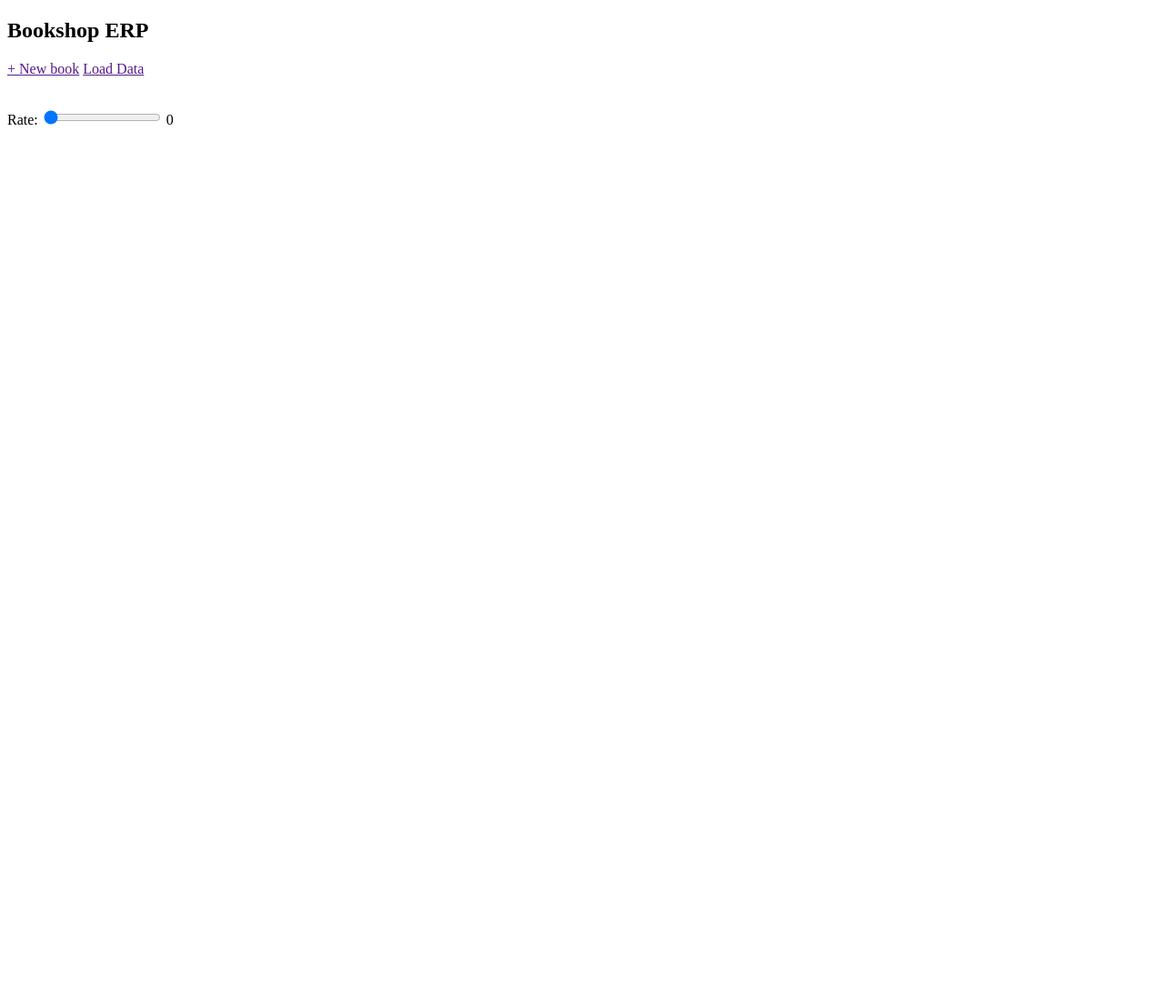
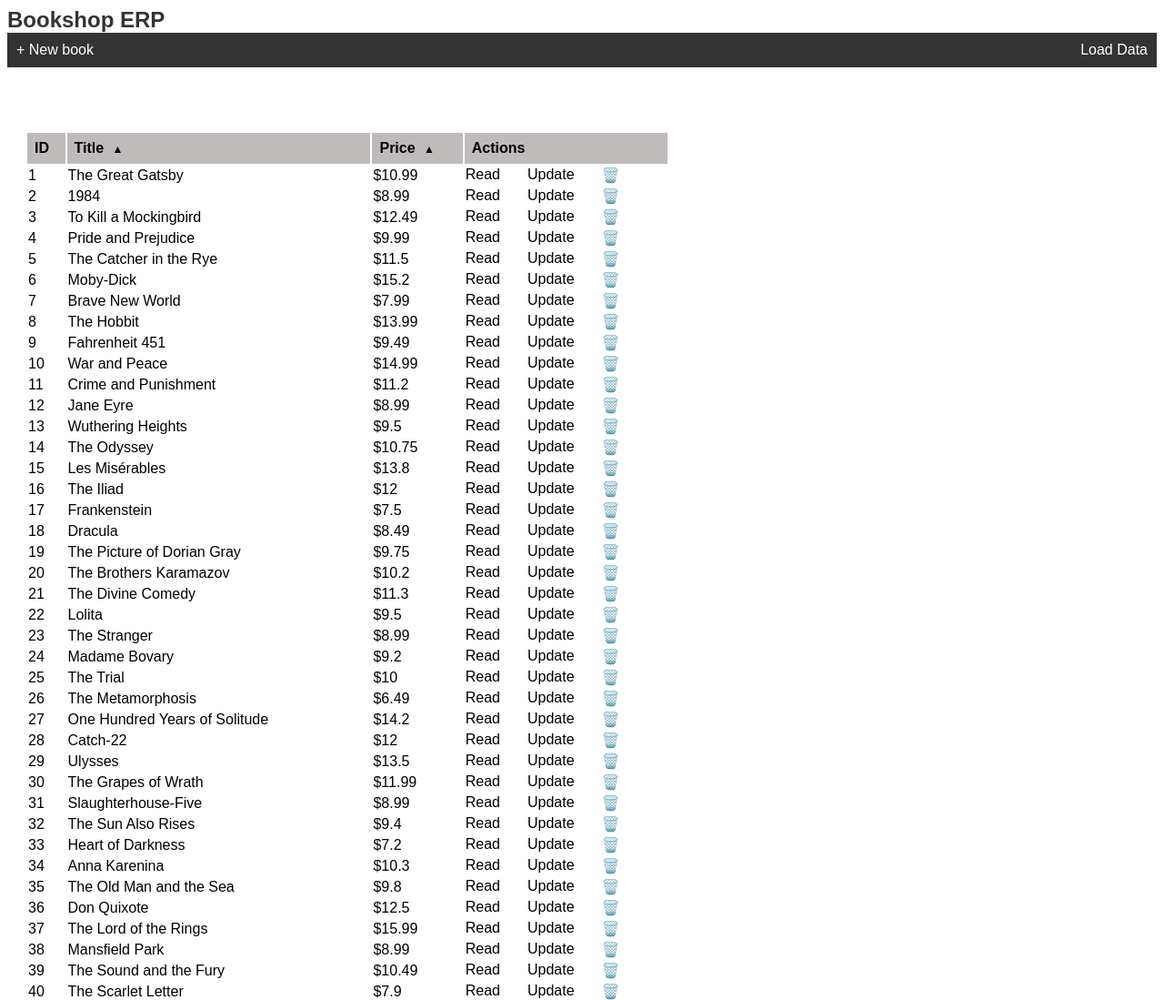
Before and after one commit to chagit03440/BookStore, a plain HTML site: page html/web.html in a window 1280 px wide. Shown: the top 1099 px of the page at 91% size. Before the commit the page ends 800 px from the top, so only its background shows below. Drawn offline with Linux system fonts and the light colour scheme.

Commit message:
load data

```diff
--- a/css/style.css
+++ b/css/style.css
@@ -0,0 +1,103 @@
+*{
+    font-family: Arial, Helvetica, sans-serif;
+}
+#booksStorePage {
+    display: flex;
+    flex-direction: column;
+    justify-content: space-between;
+    height: 100%;
+    width: 100%;
+}
+
+.topnav {
+    background-color: white;
+    color: #333;
+    top: 0;
+    width: 100%;
+}
+
+#navheader {
+    display: inline;
+    margin: 0;
+}
+
+.myLinks {
+    display: flex;
+    flex-direction: row;
+    justify-content: space-between;
+    background-color:#333;
+    width: 100%;
+}
+
+#navLink {
+    color: white;
+    padding: 10px;
+    text-decoration: none;
+}
+
+#navLink :hover {
+    background-color: #575757;
+}
+
+#bookstoreContent {
+    display: flex;
+    flex-direction: row;
+    justify-content: space-between;
+    margin-top: 50px;
+    padding: 20px;
+    width: 80%;
+}
+#booklistShow{
+    width: 70%;
+}
+#bookslist {
+    width: 100%;
+    border-collapse: collapse;
+}
+#bookslistTable{
+    width: 100%;
+}
+.bookListTh{
+    padding: 8px;
+    text-align: left;
+    background-color: #c0bbbb;
+    cursor: pointer;
+}
+.bookListTd
+{
+    border: 1px solid #ccc;
+    padding: 8px;
+    text-align: left;
+}
+
+.sort-arrow {
+    margin-left: 5px;
+    font-size: 12px;
+    vertical-align: middle;
+}
+
+.crud-options {
+    display: flex;
+    gap: 30px;
+}
+
+.crud-icon {
+    cursor: pointer;
+    font-size: 20px;
+}
+
+.crud-option:hover {
+    color: red;
+}
+#listScroll{
+    display: flex;
+    flex-direction: row;
+    justify-content: space-between;
+    padding-top: 10px;
+}
+.scrollBtn{
+    background-color: blueviolet;
+    color: white;
+    width: 20%;
+
+}
--- a/html/web.html
+++ b/html/web.html
@@ -5,48 +5,72 @@
     <meta charset="UTF-8">
     <meta name="viewport" content="width=device-width, initial-scale=1.0">
     <title>Document</title>
+    <link rel="stylesheet" href="/css/style.css">
 </head>
 
 <body>
     <div id="booksStorePage">
         <nav id="myTopnav" class="topnav">
             <div clas="navheader">
-                <h1>Bookshop ERP</h1>
+                <h1 id="navheader">Bookshop ERP</h1>
             </div>
             <div class="myLinks">
-                <a id="link" href="">+ New book</a>
-                <a id="link" href="">Load Data</a>
+                <a id="navLink" href="">+ New book</a>
+                <a id="navLink" href="">Load Data</a>
             </div>
         </nav>
         <div id="bookstoreContent">
             <div id="booklistShow">
                 <div id="bookslist">
-
+                    <table id="bookslistTable">
+                        <thead>
+                            <tr>
+                                <th class="bookListTh">ID</th>
+                                <th class="bookListTh">
+                                    Title
+                                    <span class="sort-arrow" id="titleArrow">▲</span>
+                                </th>
+                                <th class="bookListTh">
+                                    Price
+                                    <span class="sort-arrow" id="priceArrow">▲</span>
+                                </th>
+                                <th class="bookListTh">Actions</th>
+                            </tr>
+                        </thead>
+                        <tbody id="booklistTbody">
+                            <!-- Books will be dynamically inserted here -->
+                        </tbody>
+                    </table>
                 </div>
-                <div id="listScroll"></div>
+                <div id="listScroll">
+                    <button class="scrollBtn" id="backBtn">Back</button>
+                    <button class="scrollBtn" id="nextBtn">Next</button>
+                </div>
             </div>
             <div id="bookShow">
                 <div id="bookShowHeader">
-
+                    <p id="bookHeader"></p>
                 </div>
                 <div id="bookShowCard">
                     <div id="bookimg">
                         <img src="">
                     </div>
                     <div id="cardTxt">
-                        <p id="bookprice"></p>
+                        <p id="bookprice">
+                            Price: <span id="priceValue">0</span>
+                        </p>
                         <div id="bookrate">
-                            <label>
-                                Rate:
-                                <input type="range" min="0" max="120" name="age" value="0" oninput="this.nextElementSibling.value = this.value"/>
-                                <output>0</output>
-                            </label><br>
+                            <label for="rateValueLabel">Rate:</label>
+                            <button type="button" onclick="changeRate(-1)">-</button>
+                            <span id="rateValueLabel">0</span>
+                            <button type="button" onclick="changeRate(1)">+</button>
                         </div>
                     </div>
                 </div>
             </div>
         </div>
     </div>
+    <script type="module" src="/js/script.js"></script>
 </body>
 
 </html>
--- a/js/script.js
+++ b/js/script.js
@@ -0,0 +1,146 @@
+import data from "../json/data.json" with {type: 'json'};
+
+document.addEventListener("DOMContentLoaded", () => {
+    // Fetch the JSON data
+    fetch('../json/data.json')
+        .then(response => {
+            if (!response.ok) {
+                throw new Error('Network response was not ok');
+            }
+            return response.json();
+        })
+        .then(data => {
+
+            let savedBooks = localStorage.getItem('books');
+
+            // Check if books are already saved in localStorage
+            if (!savedBooks) {
+                // Save the fetched books into localStorage
+                localStorage.setItem('books', JSON.stringify(data.books));
+                displayBooks(data.books); // Display books from fetched data
+            } else {
+                // If books already exist in localStorage, display those
+                displayBooks(JSON.parse(savedBooks));
+            }
+        })
+        .catch(error => {
+            console.error('There was a problem with the fetch operation:', error);
+        });
+    const bookShow = document.getElementById("bookShow");
+    bookShow.style.display = "none";
+});
+
+// Function to display books in the table
+function displayBooks(books) {
+    const booksList = document.getElementById("booklistTbody");
+    booksList.innerHTML = ""; // Clear existing rows
+
+    books.forEach(book => {
+        const row = document.createElement("tr");
+
+        const bookTdId = document.createElement("td");
+        bookTdId.innerText = book.id;
+
+        const bookTdTitle = document.createElement("td");
+        bookTdTitle.innerText = book.title
+
+        const bookTdPrice = document.createElement("td");
+        bookTdPrice.innerText = '$' + book.price;
+
+        const bookTdCrud = document.createElement("td");
+        bookTdCrud.classList = "crud-options";
+
+        const readBookSpan = document.createElement("span");
+        readBookSpan.classList = "crud-option";
+        readBookSpan.innerText = "Read";
+
+        const updateBookSpan = document.createElement("span");
+        updateBookSpan.classList = "crud-option";
+        updateBookSpan.innerText = "Update";
+
+        const deleteBookSpan = document.createElement("span");
+        deleteBookSpan.classList = "crud-option";
+        deleteBookSpan.innerText = "🗑️";
+
+
+        bookTdCrud.appendChild(readBookSpan);
+        bookTdCrud.appendChild(updateBookSpan);
+        bookTdCrud.appendChild(deleteBookSpan);
+
+        row.appendChild(bookTdId);
+        row.appendChild(bookTdTitle);
+        row.appendChild(bookTdPrice);
+        row.appendChild(bookTdCrud);
+
+
+        booksList.appendChild(row);
+
+        readBookSpan.addEventListener('click', () => {
+            readBook(book.id);
+        });
+
+        updateBookSpan.addEventListener('click', () => {
+            updateBook(book.id);
+        });
+        deleteBookSpan.addEventListener('click', () => {
+            deleteBook(book.id);
+        });
+
+    });
+}
+
+// CRUD functions (read, update, delete)
+function readBook(id) {
+    alert(`Reading book with ID: ${id}`);
+
+
+}
+
+function updateBook(id) {
+    alert(`Updating book with ID: ${id}`);
+}
+
+function deleteBook(id) {
+    const confirmation = confirm(`Are you sure you want to delete book with ID: ${id}?`);
+    if (confirmation) {
+        const row = document.querySelector(`#booksTable tbody tr:nth-child(${id})`);
+        if (row) {
+            row.remove();
+        }
+    }
+}
+
+// Sort function (existing code)
+let titleSortDirection = true; // true for ascending, false for descending
+let priceSortDirection = true;
+
+function sortBooks(property) {
+    if (property === 'title') {
+        titleSortDirection = !titleSortDirection; // Toggle sort direction
+        books.sort((a, b) => titleSortDirection ? a.title.localeCompare(b.title) : b.title.localeCompare(a.title));
+        document.getElementById("titleArrow").innerHTML = titleSortDirection ? '▲' : '▼'; // Change arrow direction
+    } else if (property === 'price') {
+        priceSortDirection = !priceSortDirection; // Toggle sort direction
+        books.sort((a, b) => priceSortDirection ? a.price - b.price : b.price - a.price);
+        document.getElementById("priceArrow").innerHTML = priceSortDirection ? '▲' : '▼'; // Change arrow direction
+    }
+    displayBooks(); // Refresh the book list
+}
+
+
+let currentRate = 0; // Initial rate value
+
+function changeRate(change) {
+    // Update current rate based on button click
+    currentRate += change;
+
+    // Ensure the rate stays within the desired limits (0-10)
+    if (currentRate < 0) {
+        currentRate = 0;
+    } else if (currentRate > 10) {
+        currentRate = 10;
+    }
+
+    // Update the displayed rate value
+    document.getElementById("rateValueLabel").textContent = currentRate;
+}
--- /dev/null
+++ b/json/data.json
@@ -0,0 +1,354 @@
+{
+    "books": [
+      {
+        "id": 1,
+        "title": "The Great Gatsby",
+        "price": 10.99,
+        "img": "https://example.com/images/great-gatsby.jpg",
+        "rate": 9
+      },
+      {
+        "id": 2,
+        "title": "1984",
+        "price": 8.99,
+        "img": "https://example.com/images/1984.jpg",
+        "rate": 8
+      },
+      {
+        "id": 3,
+        "title": "To Kill a Mockingbird",
+        "price": 12.49,
+        "img": "https://example.com/images/to-kill-a-mockingbird.jpg",
+        "rate": 10
+      },
+      {
+        "id": 4,
+        "title": "Pride and Prejudice",
+        "price": 9.99,
+        "img": "https://example.com/images/pride-prejudice.jpg",
+        "rate": 8
+      },
+      {
+        "id": 5,
+        "title": "The Catcher in the Rye",
+        "price": 11.50,
+        "img": "https://example.com/images/catcher-in-the-rye.jpg",
+        "rate": 7
+      },
+      {
+        "id": 6,
+        "title": "Moby-Dick",
+        "price": 15.20,
+        "img": "https://example.com/images/moby-dick.jpg",
+        "rate": 6
+      },
+      {
+        "id": 7,
+        "title": "Brave New World",
+        "price": 7.99,
+        "img": "https://example.com/images/brave-new-world.jpg",
+        "rate": 9
+      },
+      {
+        "id": 8,
+        "title": "The Hobbit",
+        "price": 13.99,
+        "img": "https://example.com/images/the-hobbit.jpg",
+        "rate": 10
+      },
+      {
+        "id": 9,
+        "title": "Fahrenheit 451",
+        "price": 9.49,
+        "img": "https://example.com/images/fahrenheit-451.jpg",
+        "rate": 8
+      },
+      {
+        "id": 10,
+        "title": "War and Peace",
+        "price": 14.99,
+        "img": "https://example.com/images/war-and-peace.jpg",
+        "rate": 7
+      },
+      {
+        "id": 11,
+        "title": "Crime and Punishment",
+        "price": 11.20,
+        "img": "https://example.com/images/crime-and-punishment.jpg",
+        "rate": 9
+      },
+      {
+        "id": 12,
+        "title": "Jane Eyre",
+        "price": 8.99,
+        "img": "https://example.com/images/jane-eyre.jpg",
+        "rate": 8
+      },
+      {
+        "id": 13,
+        "title": "Wuthering Heights",
+        "price": 9.50,
+        "img": "https://example.com/images/wuthering-heights.jpg",
+        "rate": 7
+      },
+      {
+        "id": 14,
+        "title": "The Odyssey",
+        "price": 10.75,
+        "img": "https://example.com/images/the-odyssey.jpg",
+        "rate": 6
+      },
+      {
+        "id": 15,
+        "title": "Les Misérables",
+        "price": 13.80,
+        "img": "https://example.com/images/les-miserables.jpg",
+        "rate": 9
+      },
+      {
+        "id": 16,
+        "title": "The Iliad",
+        "price": 12.00,
+        "img": "https://example.com/images/the-iliad.jpg",
+        "rate": 7
+      },
+      {
+        "id": 17,
+        "title": "Frankenstein",
+        "price": 7.50,
+        "img": "https://example.com/images/frankenstein.jpg",
+        "rate": 8
+      },
+      {
+        "id": 18,
+        "title": "Dracula",
+        "price": 8.49,
+        "img": "https://example.com/images/dracula.jpg",
+        "rate": 7
+      },
+      {
+        "id": 19,
+        "title": "The Picture of Dorian Gray",
+        "price": 9.75,
+        "img": "https://example.com/images/dorian-gray.jpg",
+        "rate": 9
+      },
+      {
+        "id": 20,
+        "title": "The Brothers Karamazov",
+        "price": 10.20,
+        "img": "https://example.com/images/brothers-karamazov.jpg",
+        "rate": 8
+      },
+      {
+        "id": 21,
+        "title": "The Divine Comedy",
+        "price": 11.30,
+        "img": "https://example.com/images/divine-comedy.jpg",
+        "rate": 9
+      },
+      {
+        "id": 22,
+        "title": "Lolita",
+        "price": 9.50,
+        "img": "https://example.com/images/lolita.jpg",
+        "rate": 6
+      },
+      {
+        "id": 23,
+        "title": "The Stranger",
+        "price": 8.99,
+        "img": "https://example.com/images/the-stranger.jpg",
+        "rate": 8
+      },
+      {
+        "id": 24,
+        "title": "Madame Bovary",
+        "price": 9.20,
+        "img": "https://example.com/images/madame-bovary.jpg",
+        "rate": 7
+      },
+      {
+        "id": 25,
+        "title": "The Trial",
+        "price": 10.00,
+        "img": "https://example.com/images/the-trial.jpg",
+        "rate": 7
+      },
+      {
+        "id": 26,
+        "title": "The Metamorphosis",
+        "price": 6.49,
+        "img": "https://example.com/images/metamorphosis.jpg",
+        "rate": 8
+      },
+      {
+        "id": 27,
+        "title": "One Hundred Years of Solitude",
+        "price": 14.20,
+        "img": "https://example.com/images/one-hundred-years-solitude.jpg",
+        "rate": 10
+      },
+      {
+        "id": 28,
+        "title": "Catch-22",
+        "price": 12.00,
+        "img": "https://example.com/images/catch-22.jpg",
+        "rate": 9
+      },
+      {
+        "id": 29,
+        "title": "Ulysses",
+        "price": 13.50,
+        "img": "https://example.com/images/ulysses.jpg",
+        "rate": 8
+      },
+      {
+        "id": 30,
+        "title": "The Grapes of Wrath",
+        "price": 11.99,
+        "img": "https://example.com/images/grapes-of-wrath.jpg",
+        "rate": 8
+      },
+      {
+        "id": 31,
+        "title": "Slaughterhouse-Five",
+        "price": 8.99,
+        "img": "https://example.com/images/slaughterhouse-five.jpg",
+        "rate": 7
+      },
+      {
+        "id": 32,
+        "title": "The Sun Also Rises",
+        "price": 9.40,
+        "img": "https://example.com/images/sun-also-rises.jpg",
+        "rate": 8
+      },
+      {
+        "id": 33,
+        "title": "Heart of Darkness",
+        "price": 7.20,
+        "img": "https://example.com/images/heart-of-darkness.jpg",
+        "rate": 7
+      },
+      {
+        "id": 34,
+        "title": "Anna Karenina",
+        "price": 10.30,
+        "img": "https://example.com/images/anna-karenina.jpg",
+        "rate": 9
+      },
+      {
+        "id": 35,
+        "title": "The Old Man and the Sea",
+        "price": 9.80,
+        "img": "https://example.com/images/old-man-and-the-sea.jpg",
+        "rate": 7
+      },
+      {
+        "id": 36,
+        "title": "Don Quixote",
+        "price": 12.50,
+        "img": "https://example.com/images/don-quixote.jpg",
+        "rate": 9
+      },
+      {
+        "id": 37,
+        "title": "The Lord of the Rings",
+        "price": 15.99,
+        "img": "https://example.com/images/lord-of-the-rings.jpg",
+        "rate": 10
+      },
+      {
+        "id": 38,
+        "title": "Mansfield Park",
+        "price": 8.99,
+        "img": "https://example.com/images/mansfield-park.jpg",
+        "rate": 6
+      },
+      {
+        "id": 39,
+        "title": "The Sound and the Fury",
+        "price": 10.49,
+        "img": "https://example.com/images/sound-and-the-fury.jpg",
+        "rate": 7
+      },
+      {
+        "id": 40,
+        "title": "The Scarlet Letter",
+        "price": 7.90,
+        "img": "https://example.com/images/scarlet-letter.jpg",
+        "rate": 8
+      },
+      {
+        "id": 41,
+        "title": "The Count of Monte Cristo",
+        "price": 13.30,
+        "img": "https://example.com/images/monte-cristo.jpg",
+        "rate": 9
+      },
+      {
+        "id": 42,
+        "title": "A Tale of Two Cities",
+        "price": 9.99,
+        "img": "https://example.com/images/tale-of-two-cities.jpg",
+        "rate": 8
+      },
+      {
+        "id": 43,
+        "title": "Moby-Dick",
+        "price": 10.10,
+        "img": "https://example.com/images/moby-dick.jpg",
+        "rate": 6
+      },
+      {
+        "id": 44,
+        "title": "The Hunchback of Notre-Dame",
+        "price": 10.99,
+        "img": "https://example.com/images/hunchback-notre-dame.jpg",
+        "rate": 9
+      },
+      {
+        "id": 45,
+        "title": "Persuasion",
+        "price": 7.99,
+        "img": "https://example.com/images/persuasion.jpg",
+        "rate": 7
+      },
+      {
+        "id": 46,
+        "title": "Sense and Sensibility",
+        "price": 8.90,
+        "img": "https://example.com/images/sense-and-sensibility.jpg",
+        "rate": 8
+      },
+      {
+        "id": 47,
+        "title": "Middlemarch",
+        "price": 11.30,
+        "img": "https://example.com/images/middlemarch.jpg",
+        "rate": 9
+      },
+      {
+        "id": 48,
+        "title": "The Adventures of Huckleberry Finn",
+        "price": 9.20,
+        "img": "https://example.com/images/huckleberry-finn.jpg",
+        "rate": 8
+      },
+      {
+        "id": 49,
+        "title": "Oliver Twist",
+        "price": 8.60,
+        "img": "https://example.com/images/oliver-twist.jpg",
+        "rate": 7
+      },
+      {
+        "id": 50,
+        "title": "Great Expectations",
+        "price": 9.99,
+        "img": "https://example.com/images/great-expectations.jpg",
+        "rate": 9
+      }
+    ]
+  }
```
Also changed, not shown: json/package.json (added, +20 -0 lines).
